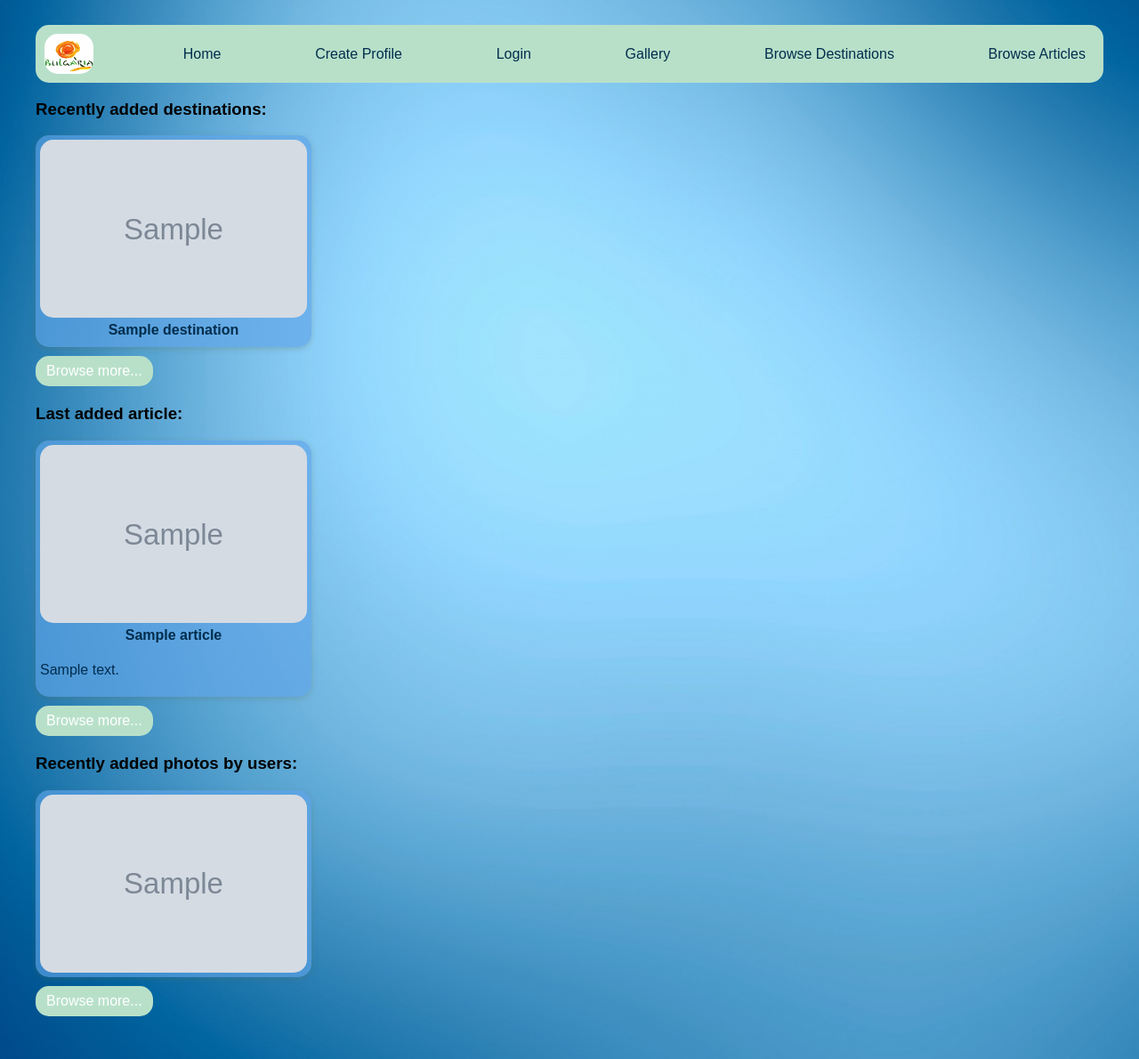
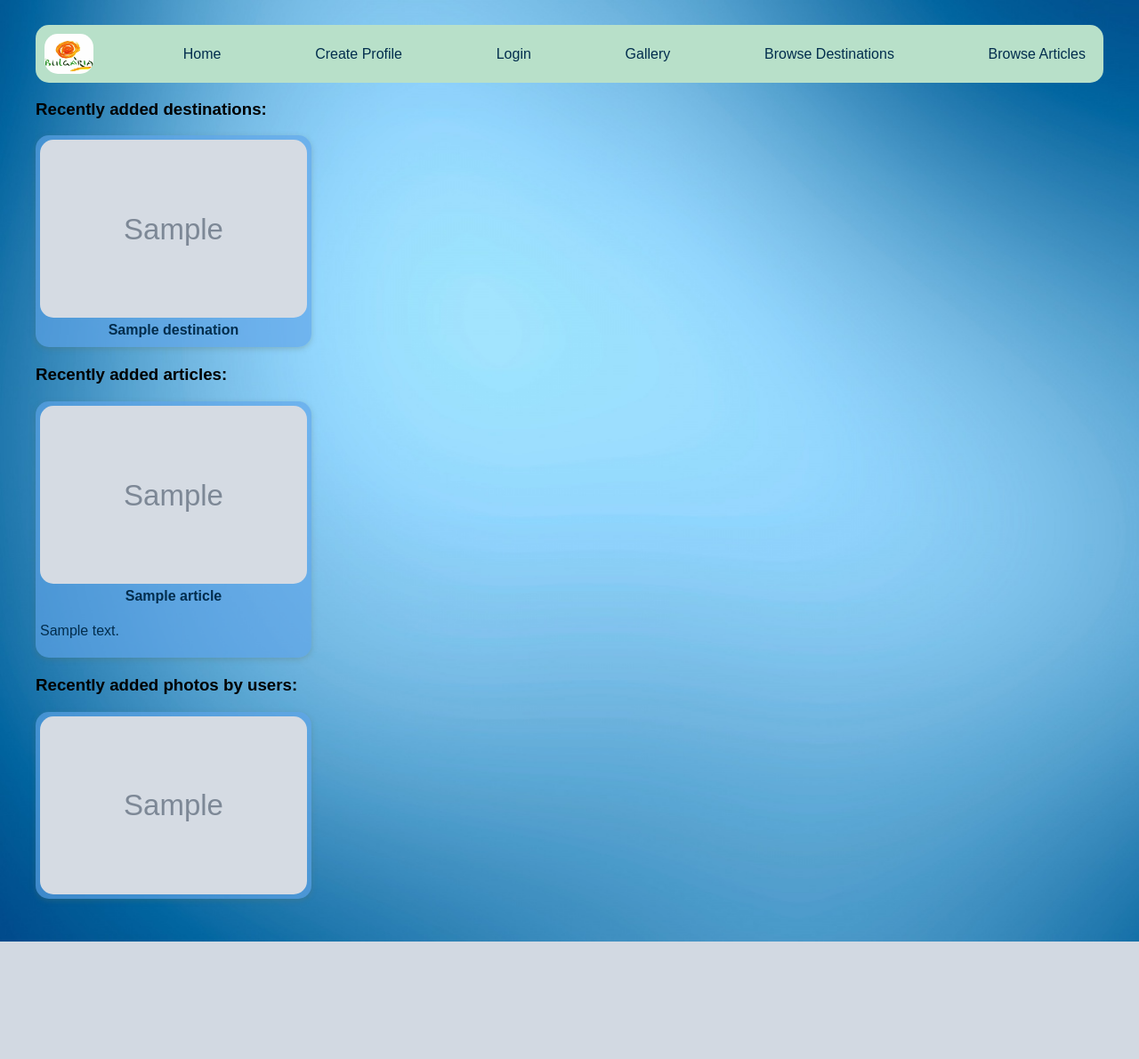
Before and after one commit to Funcrow1349/bg_tourism_guide, a Django app: page / in a window 1280 px wide. Shown: the whole page at 89% size. After the commit the page ends 1058 px from the top, so only its background shows below. Run offline with Django 4.2, Linux system fonts and the light colour scheme; tables that the repository leaves empty hold one stand-in row (values such as "Sample post"); grey boxes marked "Sample" are stand-in pictures.

Commit message:
Initial commit

```diff
--- a/templates/common/index.html
+++ b/templates/common/index.html
@@ -7,22 +7,22 @@
     {% else %}
         <section id="home-page-catalogue">
             <h3>Recently added destinations:</h3>
+            <div class="item-container">
                 {% for destination in destinations %}
                     <div class="home-page-destination-card">
+                        <a href="{% url 'destination details' destination.slug %}">
                             <div class="home-page-image-wrap">
                                 <!-- destination image -->
                                 <img src="{{ destination.destination_image }}"
                                      alt="Destinations">
                             </div>
+                        </a>
                         <!-- destination name -->
                         <h3>{{ destination.name }}</h3>
                         <!-- destination type -->
 
                     </div>
                 {% endfor %}
-            <div class="details-buttons">
-                <!-- destination details button -->
-                <a href="{% url 'browse destinations' %}" class="details-btn">Browse more...</a>
             </div>
 
         </section>
@@ -32,24 +32,26 @@
         <p class="no-articles">No articles yet</p>
     {% else %}
         <section id="home-page-catalogue">
-            <h3>Last added article:</h3>
+            <h3>Recently added articles:</h3>
+            <div class="item-container">
                 {% for article in articles %}
                     <div class="home-page-article-card">
+                        <a href="{% url 'article details' article.slug %}">
                             <div class="home-page-image-wrap">
                                 <!-- article image -->
                                 <img src="{{ article.article_image }}"
                                      alt="Articles">
                             </div>
+                        </a>
+
                         <!-- Article headline -->
                         <h1>{{ article.title }}</h1>
-                    <p>{{ article.body|truncatechars:250 }}</p>
+                        <p>{{ article.body|truncatechars:150 }}</p>
 
                     </div>
                 {% endfor %}
-            <div class="details-buttons">
-                <!-- articles details button -->
-                <a href="{% url 'browse articles' %}" class="details-btn">Browse more...</a>
             </div>
+
         </section>
     {% endif %}
 
@@ -58,20 +60,21 @@
     {% else %}
         <section id="home-page-catalogue">
             <h3>Recently added photos by users:</h3>
+            <div class="item-container">
                 {% for photo in photos %}
                     <div class="home-page-photo-card">
                         <div class="home-page-image-wrap">
-                        <!-- article image -->
+                            <a href="{% url 'photo page' photo.id %}">
                                 <img src="{{ photo.photo }}"
                                      alt="Photos">
+                            </a>
+
                         </div>
 
                     </div>
                 {% endfor %}
-            <div class="details-buttons">
-                <!-- articles details button -->
-                <a href="{% url 'browse gallery' %}" class="details-btn">Browse more...</a>
             </div>
+
         </section>
     {% endif %}
 
```
Also changed, not shown: templates/common/gallery.html (+20 -0 lines). Lines whose indentation alone changed are shown as unchanged.
